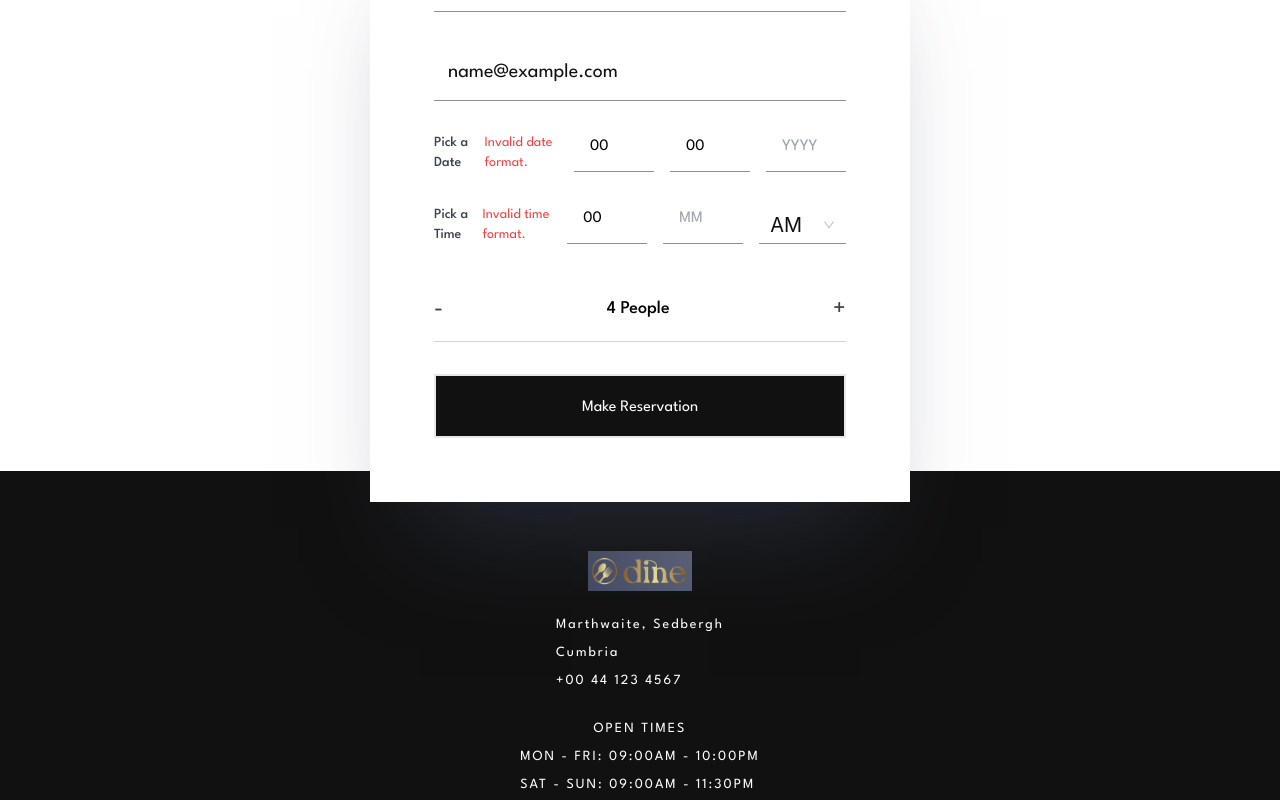
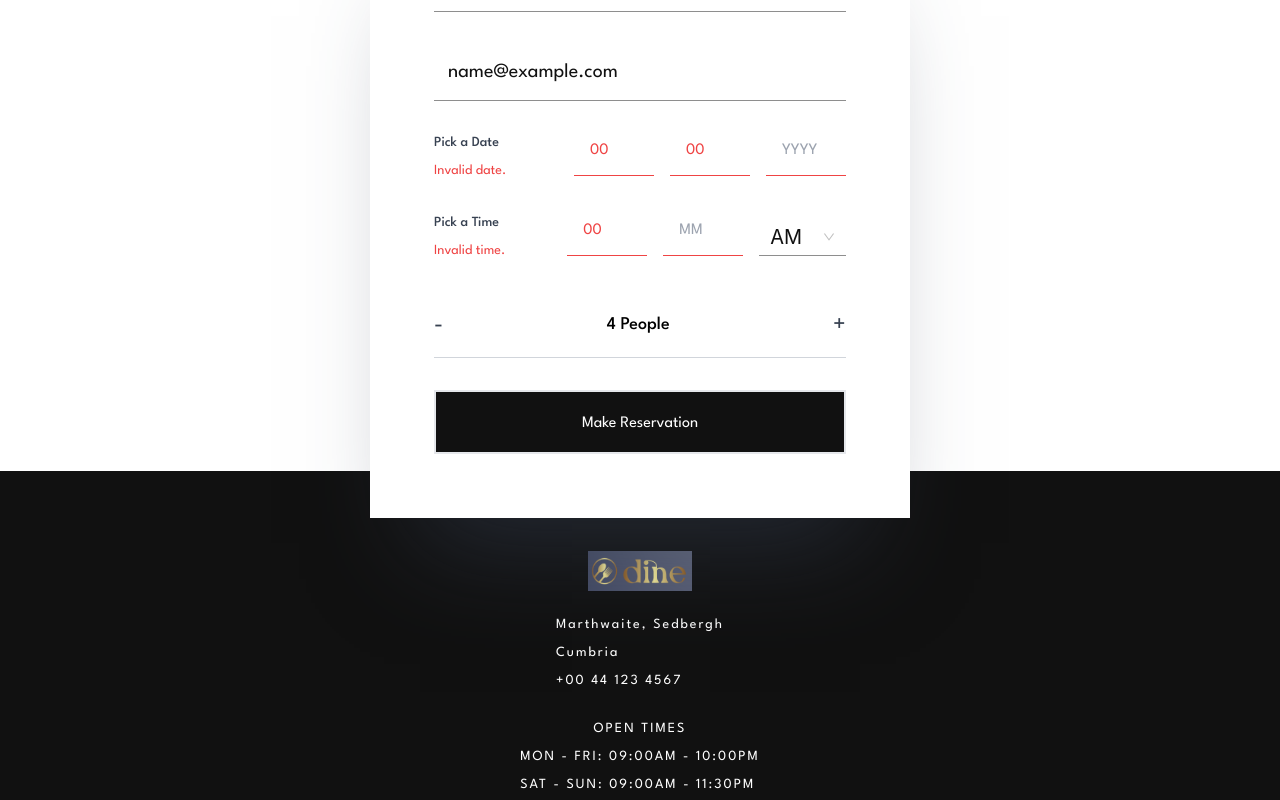
Before and after one commit to anritsetskhla10/dine-restaurant-website, a React (Vite) app: page /booking in a window 1280 px wide. Both pictures are taken after typing "Sample", "name@example.com", "Sample", "Sample", "Sample", "Sample" into the empty fields and a click on the button "Make Reservation". Shown: the part 595-1395 px from the top of the page. Built offline with nearby package versions, Linux system fonts and the light colour scheme.

Commit message:
fix email js form and error msg

```diff
--- a/src/components/Form.tsx
+++ b/src/components/Form.tsx
@@ -6,7 +6,6 @@ import '../index.css';
 
 const Form: React.FC = () => {
 
-  // ინფუთის მნიშვნელობებისთვის მაქვს შესაცვლელი ლოგიკა. თუ რეალთაიმ მნიშვნელობა ცარიელია ეგ გამოაჩინოს
 
   const [formData, setFormData] = useState({
     name: "",
@@ -19,8 +18,11 @@ const Form: React.FC = () => {
   const [errors, setErrors] = useState({
     name: "",
     email: "",
-    date: "",
-    time: "",
+    month: '',
+    day: '',
+    year: '',
+    hour: '',
+    minute: '',
   });
 
   const [valueDate, setValueDate] = useState({
@@ -94,56 +96,58 @@ const Form: React.FC = () => {
     }));
   };
 
-  const validateTime = (hour: string, minute: string, period: string): boolean => {
-    const formattedHour = padWithZero(hour);
-    const formattedMinute = padWithZero(minute);
+  const validateTimePart = (value: string, type: "hour" | "minute"): boolean => {
+    const number = parseInt(value, 10);
 
-    const validHour = /^0[1-9]|1[0-2]$/.test(formattedHour);
-    const validMinute = /^[0-5][0-9]$/.test(formattedMinute);
-    const validPeriod = period === "AM" || period === "PM";
+    if (type === "hour") {
+      return number >= 1 && number <= 12;
+    }
 
-    return validHour && validMinute && validPeriod;
+    if (type === "minute") {
+      return number >= 0 && number <= 59;
+    }
+
+    return false;
   };
 
-  const validateDate = (month: string, day: string, year: string): boolean => {
+  const validateDatePart = (value: string, type: "month" | "day" | "year"): boolean => {
     const currentYear = new Date().getFullYear();
 
-    const padWithZero = (value: string): string => value.padStart(2, "0");
-    const formattedMonth = padWithZero(month);
-    const formattedDay = padWithZero(day);
+    if (type === "month") {
+      const month = parseInt(value, 10);
+      return month >= 1 && month <= 12;
+    }
 
-    const validMonth = /^0[1-9]|1[0-2]$/.test(formattedMonth);
-    const validDay = /^[0-3][0-9]$/.test(formattedDay);
-    const validYear = /^\d{4}$/.test(year) && parseInt(year) >= currentYear;
+    if (type === "day") {
+      const day = parseInt(value, 10);
+      return day >= 1 && day <= 31;
+    }
 
-    if (!validMonth || !validDay || !validYear) return false;
+    if (type === "year") {
+      const year = parseInt(value, 10);
+      return year >= currentYear;
+    }
 
-    const date = new Date(`${year}-${formattedMonth}-${formattedDay}`);
-    return (
-      date.getFullYear() === parseInt(year) &&
-      date.getMonth() + 1 === parseInt(formattedMonth) &&
-      date.getDate() === parseInt(formattedDay)
-    );
+    return false;
   };
 
 
 
   const validateForm = (): boolean => {
-    const [month = "", day = "", year = ""] = formData.date.split("/");
-    const [hour = "", minute = "", period = "AM"] = formData.time.split(/[: ]/);
-
-    console.log(formData.time.split(/[: ]/))
-    console.log(formData.date.split(/[: ]/))
+    const { month, day, year, hour, minute } = valueDate;
 
     const newErrors = {
       name: formData.name ? "" : "Name is required.",
       email: /^[^\s@]+@[^\s@]+\.[^\s@]+$/.test(formData.email) ? "" : "Invalid email format.",
-      date: validateDate(month, day, year) ? "" : "Invalid date format.",
-      time: validateTime(hour, minute, period) ? "" : "Invalid time format.",
+      month: validateDatePart(month, "month") ? "" : "Invalid date.",
+      day: validateDatePart(day, "day") ? "" : "Invalid date.",
+      year: validateDatePart(year, "year") ? "" : "Invalid date.",
+      hour: validateTimePart(hour, "hour") ? "" : "Invalid time.",
+      minute: validateTimePart(minute, "minute") ? "" : "Invalid time.",
     };
 
     setErrors(newErrors);
-    console.log(newErrors)
+
     return !Object.values(newErrors).some((error) => error !== "");
   };
 
@@ -153,12 +157,12 @@ const Form: React.FC = () => {
 
   const handleSubmit = (e: React.FormEvent<HTMLFormElement>) => {
     e.preventDefault();
-
+    console.log(errors)
     if (!validateForm()) return;
 
-    const serviceID = "YOUR_SERVICE_ID";
-    const templateID = "YOUR_TEMPLATE_ID";
-    const userID = "YOUR_USER_ID";
+    const serviceID = "service_g25a2dd";
+    const templateID = "template_p1sto8c";
+    const userID = "WzfoXw6icAoeCDBQn";
 
     emailjs
       .send(serviceID, templateID, formData, userID)
@@ -189,7 +193,9 @@ const Form: React.FC = () => {
             value={formData.name}
             onChange={(e) => setFormData({ ...formData, name: e.target.value })}
             required
-              className="w-full px-[14px] py-[14px] text-[20px] font-normal text-[#111111] leading-[1.4] border-b-[1px] border-b-[#8e8e8e] focus:outline-none placeholder:opacity-50 focus:border-b-[#111]"
+            className={`w-full px-[14px] py-[14px] text-[20px] font-normal leading-[1.4] border-b-[1px] ${
+              errors.name ? 'border-b-red-500 text-red-500' : 'border-b-[#8e8e8e] text-[#111111]'
+            } focus:outline-none placeholder:opacity-50 focus:border-b-[#111]`}
           />
           {errors.name && <span className="text-red-500 text-sm">{errors.name}</span>}
           </div>
@@ -204,17 +210,23 @@ const Form: React.FC = () => {
             value={formData.email}
             onChange={(e) => setFormData({ ...formData, email: e.target.value })}
             required
-              className="w-full px-[14px] py-[14px] text-[20px] font-normal text-[#111111] leading-[1.4] border-b-[1px] border-b-[#8e8e8e] focus:outline-none placeholder:opacity-50 focus:border-b-[#111]"
+            className={`w-full px-[14px] py-[14px] text-[20px] font-normal leading-[1.4] border-b-[1px] ${
+              errors.email ? 'border-b-red-500 text-red-500' : 'border-b-[#8e8e8e] text-[#111111]'
+            } focus:outline-none placeholder:opacity-50 focus:border-b-[#111]`}
           />
           {errors.email && <span className="text-red-500 text-sm">{errors.email}</span>}
           </div>
 
           {/* Date Picker */}
           <div className="flex justify-between items-center">
+            <div className='flex flex-col gap-2'>
             <label htmlFor="date" className="block text-sm font-medium text-gray-700">
               Pick a Date
             </label>
-            {errors.date && <span className="text-red-500 text-sm">{errors.date}</span>}
+            {errors.month || errors.day || errors.year ? (
+            <p className="text-red-500 text-sm">{errors.month || errors.day || errors.year}</p>
+          ) : null}
+            </div>
             <div className="flex gap-4">
             <InputMask
               placeholder="MM"
@@ -222,7 +234,9 @@ const Form: React.FC = () => {
               value={valueDate.month}
               onChange={(e) => handleMonthChange(e.target.value)}
               maskChar={null}
-              className="max-w-20 border-b-[1px] border-b-[#8e8e8e] pl-4 pb-3 focus:outline-none"
+              className={`max-w-20 border-b-[1px] ${
+                errors.month ? 'border-b-red-500 text-red-500' : 'border-b-[#8e8e8e] text-[#111]'
+              } pl-4 pb-3 focus:outline-none`}
             />
             <InputMask
               placeholder="DD"
@@ -230,7 +244,9 @@ const Form: React.FC = () => {
               value={valueDate.day}
               onChange={(e) => handleDayChange(e.target.value)}
               maskChar={null}
-              className="max-w-20 border-b-[1px] border-b-[#8e8e8e] pl-4 pb-3 focus:outline-none"
+              className={`max-w-20 border-b-[1px] ${
+                errors.day ? 'border-b-red-500 text-red-500' : 'border-b-[#8e8e8e] text-[#111]'
+              } pl-4 pb-3 focus:outline-none`}
             />
             <InputMask
               placeholder="YYYY"
@@ -238,17 +254,23 @@ const Form: React.FC = () => {
               value={valueDate.year}
               onChange={(e) => handleYearChange( e.target.value)}
               maskChar={null}
-              className="max-w-20 border-b-[1px] border-b-[#8e8e8e] pl-4 pb-3 focus:outline-none"
+              className={`max-w-20 border-b-[1px] ${
+                errors.year ? 'border-b-red-500 text-red-500' : 'border-b-[#8e8e8e] text-[#111]'
+              } pl-4 pb-3 focus:outline-none`}
             />
             </div>
           </div>
 
           {/* Time Picker */}
           <div className="flex justify-between items-center">
+            <div className='flex flex-col gap-2'>
               <label htmlFor="time" className="block text-sm font-medium text-gray-700">
                 Pick a Time
               </label>
-            {errors.time && <span className="text-red-500 text-sm">{errors.time}</span>}
+              {errors.hour || errors.minute ? (
+              <p className="text-red-500 text-sm">{errors.hour || errors.minute}</p>
+            ) : null}
+            </div>
             <div className="flex gap-4">
             <InputMask
               placeholder="HH"
@@ -256,7 +278,9 @@ const Form: React.FC = () => {
               value={valueDate.hour}
               onChange={(e) => handleHourChange(e.target.value)}
               maskChar={null}
-              className="max-w-20 border-b-[1px] border-b-[#8e8e8e] pl-4 pb-3 focus:outline-none"
+              className={`max-w-20 border-b-[1px] ${
+                errors.hour ? 'border-b-red-500 text-red-500' : 'border-b-[#8e8e8e] text-[#111]'
+              } pl-4 pb-3 focus:outline-none`}
             />
             <InputMask
               placeholder="MM"
@@ -264,7 +288,9 @@ const Form: React.FC = () => {
               value={valueDate.minute}
               onChange={(e) => handleMinuteChange(e.target.value)}
               maskChar={null}
-              className="max-w-20 border-b-[1px] border-b-[#8e8e8e] pl-4 pb-3 focus:outline-none"
+              className={`max-w-20 border-b-[1px] ${
+                errors.minute? 'border-b-red-500 text-red-500' : 'border-b-[#8e8e8e] text-[#111]'
+              } pl-4 pb-3 focus:outline-none`}
             />
             <Select
               defaultValue="AM"
```
Lines whose indentation alone changed are shown as unchanged.
